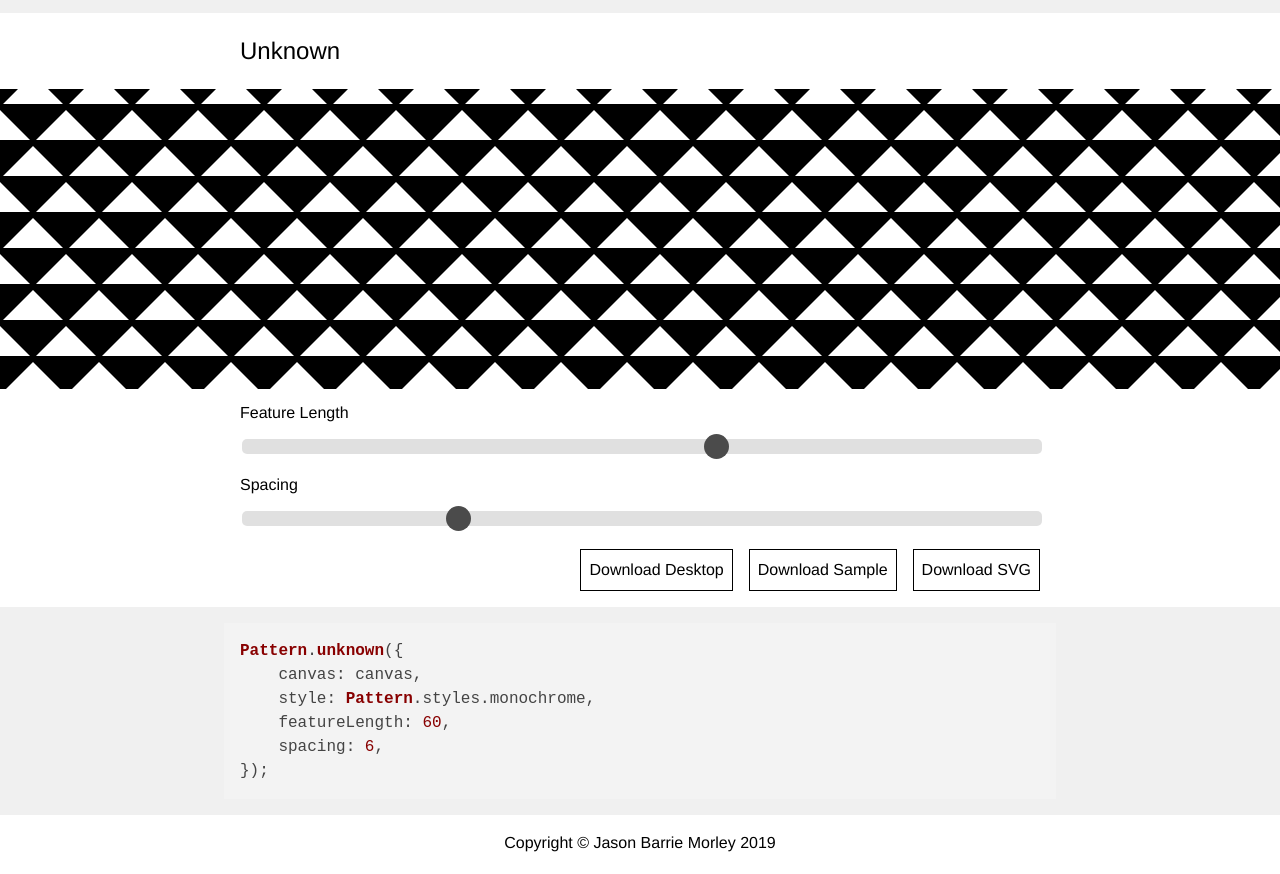
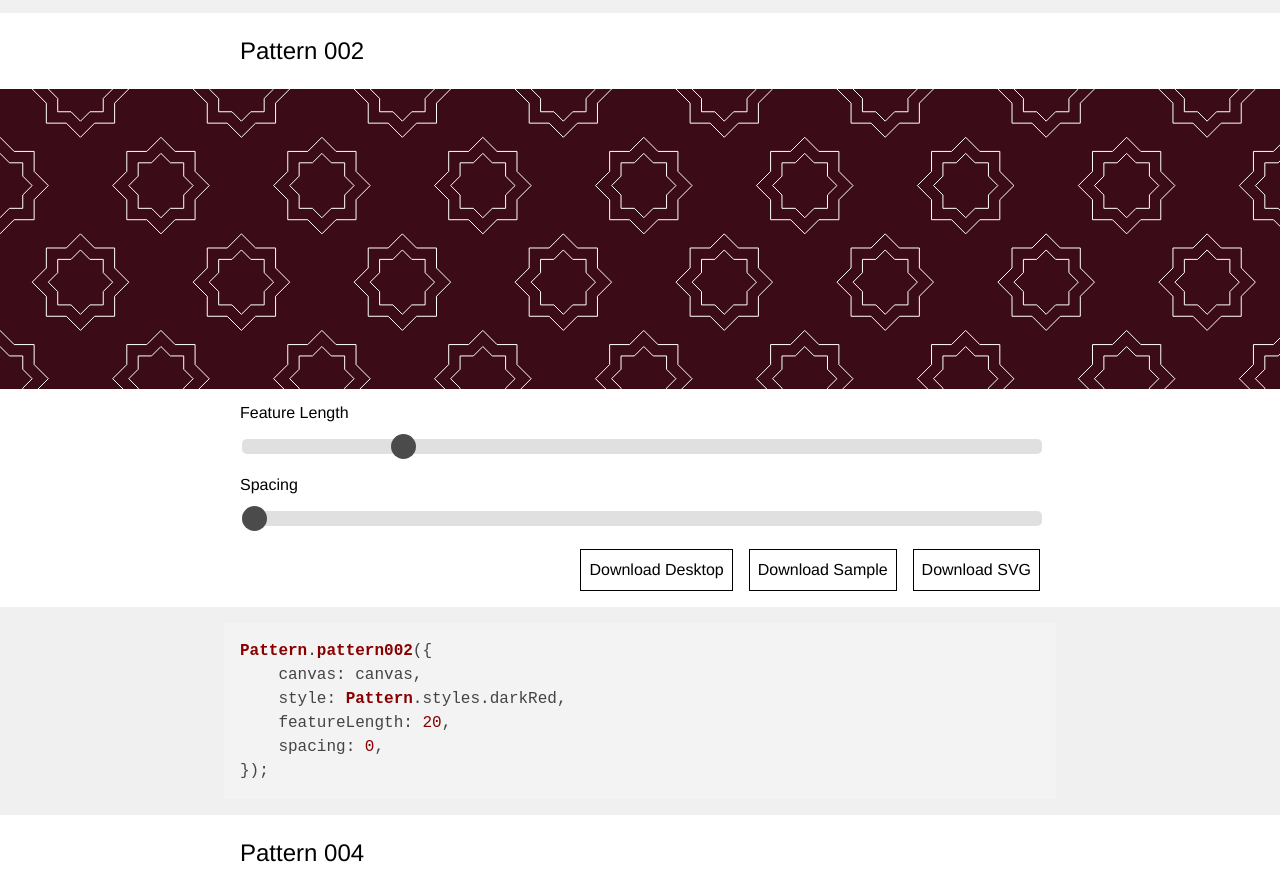
Before and after one commit to jbmorley/patternjs, a plain HTML site: page index.html in a window 1280 px wide. Shown: the part 6941-7815 px from the top of the page. Drawn offline with nearby package versions, Linux system fonts and the light colour scheme.

Commit message:
Center the stars

```diff
--- a/index.html
+++ b/index.html
@@ -308,12 +308,33 @@
     spacing: 0,
 });</code></pre>
 
-<h2>Unknown</h2>
+<h2>Pattern 002</h2>
 
-<div id="unknown" class="pattern-container"></div>
+<div id="pattern002" class="pattern-container"></div>
 <script type="text/javascript">
-    initialize('unknown', 300, function(canvas, options) {
-        return Pattern.unknown({
+    initialize('pattern002', 300, function(canvas, options) {
+        return Pattern.pattern002({
+            canvas: canvas,
+            style: Pattern.styles.darkRed,
+            featureLength: options.featureLength,
+            spacing: options.spacing,
+        });
+    }, {featureLength: {title: 'Feature Length', default: 20, min: 1, max: 100},
+        spacing: {title: 'Spacing', default: 0, min: 0, max: 100}});
+</script>
+<pre><code class="javascript">Pattern.pattern002({
+    canvas: canvas,
+    style: Pattern.styles.darkRed,
+    featureLength: 20,
+    spacing: 0,
+});</code></pre>
+
+<h2>Pattern 004</h2>
+
+<div id="pattern004" class="pattern-container"></div>
+<script type="text/javascript">
+    initialize('pattern004', 300, function(canvas, options) {
+        return Pattern.pattern004({
             canvas: canvas,
             style: Pattern.styles.monochrome,
             featureLength: options.featureLength,
@@ -322,7 +343,7 @@
     }, {featureLength: {title: 'Feature Length', default: 60, min: 1, max: 100},
         spacing: {title: 'Spacing', default: 6, min: 1, max: 20}});
 </script>
-<pre><code class="javascript">Pattern.unknown({
+<pre><code class="javascript">Pattern.pattern004({
     canvas: canvas,
     style: Pattern.styles.monochrome,
     featureLength: 60,
--- a/pattern.js
+++ b/pattern.js
@@ -446,34 +446,6 @@ var Pattern = {
         return path.svg(canvas.width, canvas.height);
     },
 
-    unknown: function({canvas, style, featureLength, spacing}={}) {
-
-        var drawTriangle = function(path, x, y, width, altitude) {
-            path.moveTo(x - ( width / 2), y + (altitude / 2));
-            path.lineTo(x + ( width / 2), y + (altitude / 2));
-            path.lineTo(x, y - (altitude / 2));
-            path.close();
-        }
-
-        var radius = featureLength * window.devicePixelRatio;
-
-        var context = canvas.getContext('2d');
-        Pattern.applyStyle(context, style);
-        context.fillRect(0, 0, canvas.width, canvas.height);
-        context.fillStyle = style.foregroundStyle;
-
-        padding = spacing * window.devicePixelRatio;
-        altitude = radius / 2;
-
-        var path = new Pattern.Path(context);
-        Pattern.alternate(0, 0, canvas.width, canvas.height, radius + padding, altitude + padding, true, function(x, y) {
-            drawTriangle(path, x, y, radius, altitude);
-        });
-        path.fill();
-
-        return path.svg(canvas.width, canvas.height);
-    },
-
     pattern001: function({canvas, style, featureLength, spacing}={}) {
 
         var drawElement = function(path, x, y, sideLength) {
@@ -511,6 +483,58 @@ var Pattern = {
     pattern002: function({canvas, style, featureLength, spacing}={}) {
 
         var drawElement = function(path, x, y, sideLength) {
+
+            var offset = Math.sqrt(sideLength * sideLength * 2) / 2;
+            path.moveTo(x - offset - sideLength, y + offset + sideLength);
+            path.setAngle((Math.PI / 2) * 2);
+            for (i=0; i<4; i++) {
+                path.forward(sideLength);
+                path.left(Math.PI / 4);
+                path.forward(sideLength);
+                path.right(Math.PI / 2);
+                path.forward(sideLength);
+                path.left(Math.PI / 4);
+                path.forward(sideLength);
+                path.right(Math.PI / 2);
+            }
+            path.close();
+        }
+
+        var sideLength = featureLength * window.devicePixelRatio;
+
+        var context = canvas.getContext('2d');
+        Pattern.applyStyle(context, style);
+        context.fillRect(0, 0, canvas.width, canvas.height);
+
+        // x^2 = 2 * a^2
+        // (x^2 / 2) = a^2
+        // a = Math.sqrt(x^2 / 2)
+        // width = a + x + a + a + x + a
+        // width = (4 * a) + (2 * x)
+
+        var largeSize = (4 * Math.sqrt((sideLength * sideLength) / 2)) + (2 * sideLength)
+
+        // var largeSize = (Math.sqrt(sideLength * sideLength * 2) * 2) + (sideLength * 2);
+
+        var smallSideLength = sideLength * (2 / 3);
+        var smallSize = (4 * Math.sqrt((smallSideLength * smallSideLength) / 2)) + (2 * smallSideLength)
+        // var smallSize = (Math.sqrt(smallSideLength * smallSideLength * 2) * 2) + (smallSideLength * 2);
+
+        var path = new Pattern.Path(context);
+        Pattern.alternate(0, 0, canvas.width, canvas.height, largeSize + smallSize, largeSize, true, function(x, y) {
+            drawElement(path, x, y, sideLength);
+            drawElement(path, x, y, smallSideLength);
+            // drawElement(path, x + largeSize, y + ((largeSize - smallSize) / 2), smallSideLength);
+        });
+        path.stroke();
+
+        return path.svg(canvas.width, canvas.height);
+    },
+
+
+    pattern003: function({canvas, style, featureLength, spacing}={}) {
+
+        var drawElement = function(path, x, y, sideLength) {
             path.moveTo(x, y);
             for (i=0; i<4; i++) {
                 path.forward(sideLength);
@@ -541,6 +565,34 @@ var Pattern = {
         path.stroke();
 
         return path.svg(canvas.width, canvas.height);
+    },
+
+    pattern004: function({canvas, style, featureLength, spacing}={}) {
+
+        var drawTriangle = function(path, x, y, width, altitude) {
+            path.moveTo(x - ( width / 2), y + (altitude / 2));
+            path.lineTo(x + ( width / 2), y + (altitude / 2));
+            path.lineTo(x, y - (altitude / 2));
+            path.close();
+        }
+
+        var radius = featureLength * window.devicePixelRatio;
+
+        var context = canvas.getContext('2d');
+        Pattern.applyStyle(context, style);
+        context.fillRect(0, 0, canvas.width, canvas.height);
+        context.fillStyle = style.foregroundStyle;
+
+        padding = spacing * window.devicePixelRatio;
+        altitude = radius / 2;
+
+        var path = new Pattern.Path(context);
+        Pattern.alternate(0, 0, canvas.width, canvas.height, radius + padding, altitude + padding, true, function(x, y) {
+            drawTriangle(path, x, y, radius, altitude);
+        });
+        path.fill();
+
+        return path.svg(canvas.width, canvas.height);
     }
 
 };
```
